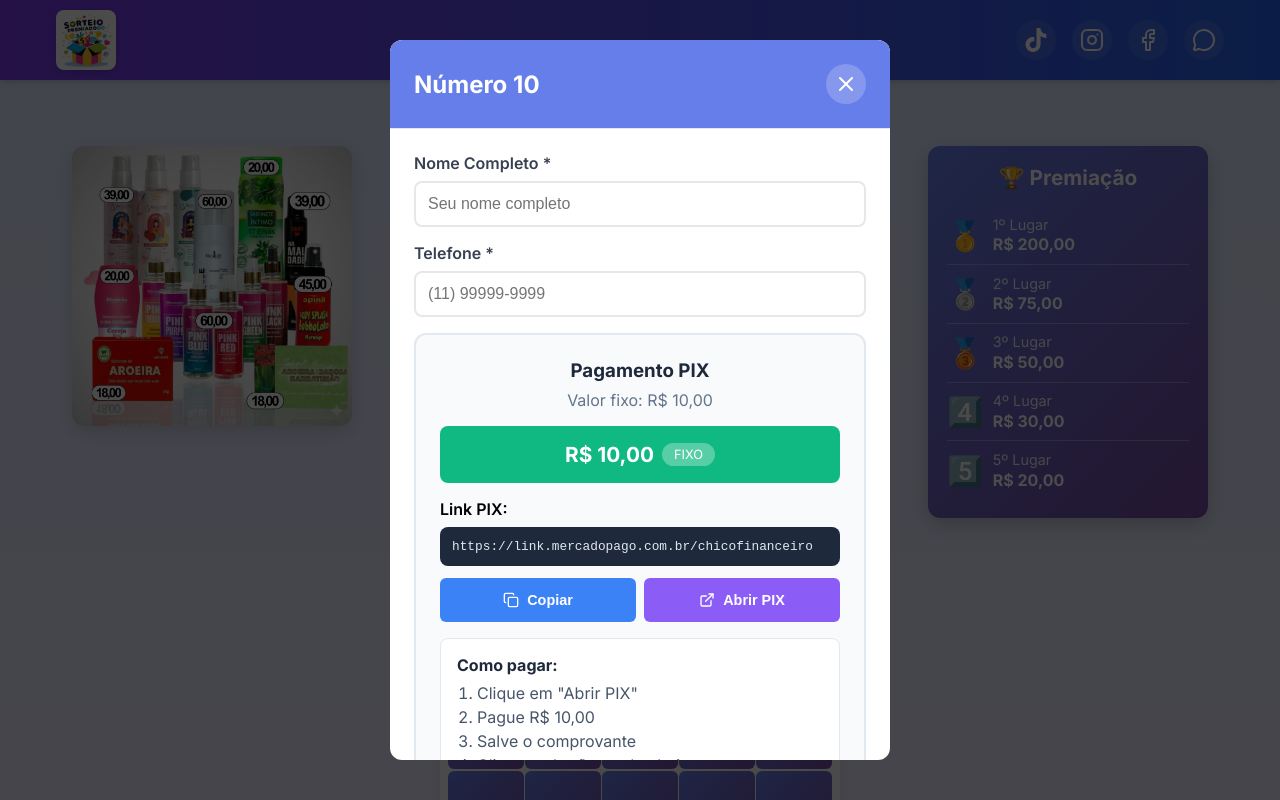
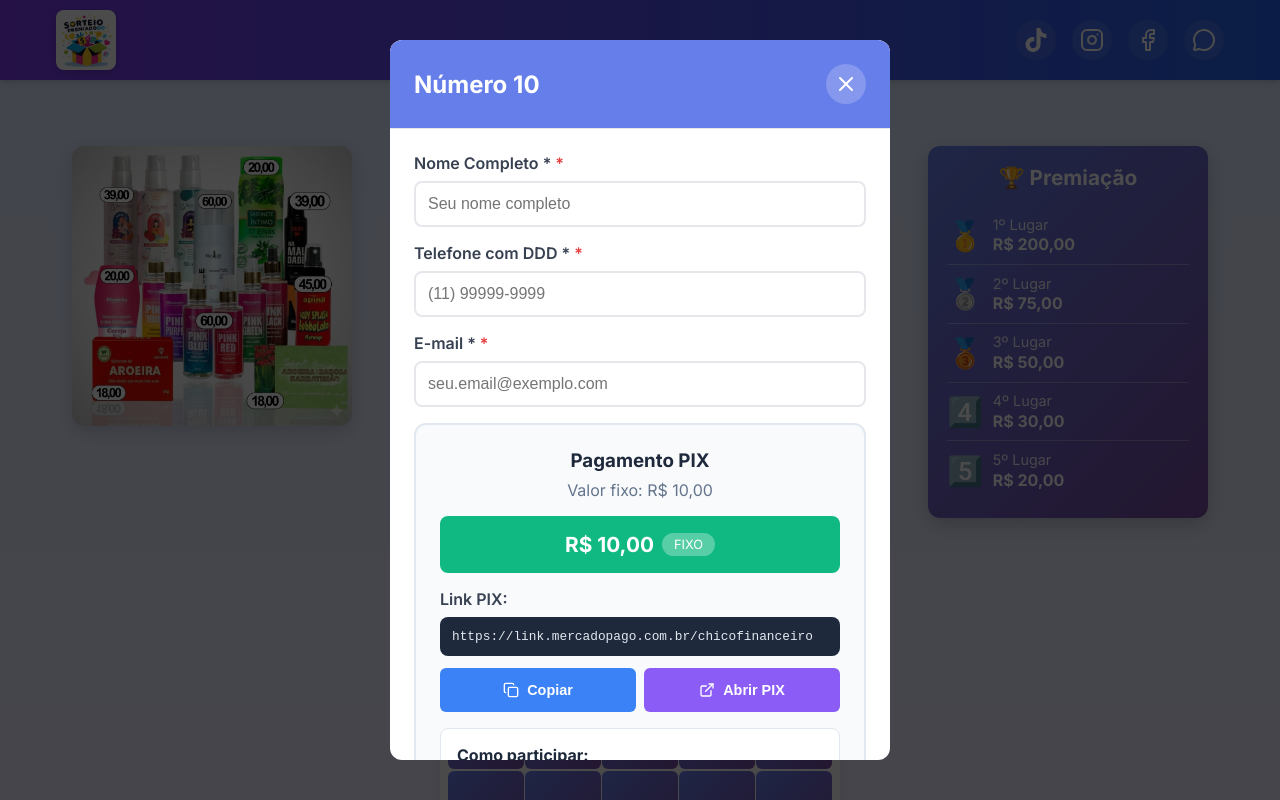
Before and after one commit to MateusHenriqDaSilva/sorteiopremiadooo, a Next.js app: page / in a window 1280 px wide. Both pictures are taken after a click on the button "10". Built offline with nearby package versions, Linux system fonts and the light colour scheme.

Commit message:
first commit

```diff
--- a/src/components/NumberModal.tsx
+++ b/src/components/NumberModal.tsx
@@ -13,40 +13,80 @@ interface NumberModalProps {
 export default function NumberModal({ isOpen, onClose, selectedNumber }: NumberModalProps) {
   const [formData, setFormData] = useState({
     nomeCompleto: '',
-    telefone: ''
+    telefone: '',
+    email: ''
   })
   const [copied, setCopied] = useState(false)
 
-  const whatsappNumber = "14981706898"
   const pixLink = "https://link.mercadopago.com.br/chicofinanceiro"
-  const valorFixo = 10.00 // Mudado para número
+  const valorFixo = 10.00
 
   // Função para formatar o valor para exibição
   const formatarValor = (valor: number) => {
     return valor.toFixed(2).replace('.', ',')
   }
 
+  // Função para validar email
+  const isValidEmail = (email: string) => {
+    const emailRegex = /^[^\s@]+@[^\s@]+\.[^\s@]+$/
+    return emailRegex.test(email)
+  }
+
+  // Função para validar telefone (formato brasileiro)
+  const isValidPhone = (phone: string) => {
+    const phoneRegex = /^\(\d{2}\) \d{4,5}-\d{4}$/
+    return phoneRegex.test(phone)
+  }
+
+  // Função para formatar telefone
+  const formatPhone = (value: string) => {
+    const numbers = value.replace(/\D/g, '')
+    if (numbers.length <= 10) {
+      return numbers.replace(/(\d{2})(\d{4})(\d{0,4})/, '($1) $2-$3')
+    } else {
+      return numbers.replace(/(\d{2})(\d{5})(\d{0,4})/, '($1) $2-$3')
+    }
+  }
+
   const handleSubmit = (e: React.FormEvent) => {
     e.preventDefault()
 
-    if (!formData.nomeCompleto || !formData.telefone) {
-      alert('Preencha todos os campos.')
+    if (!formData.nomeCompleto || !formData.telefone || !formData.email) {
+      alert('Preencha todos os campos obrigatórios.')
       return
     }
 
-    const message = `INSCRIÇÃO NO SORTEIO\n\nNome: ${formData.nomeCompleto}\nTelefone: ${formData.telefone}\nNúmero: ${selectedNumber}\n\nPIX: R$ ${formatarValor(valorFixo)}\nLink: ${pixLink}`
-    const whatsappUrl = `https://wa.me/${whatsappNumber}?text=${encodeURIComponent(message)}`
+    if (!isValidEmail(formData.email)) {
+      alert('Por favor, insira um e-mail válido.')
+      return
+    }
 
-    window.open(whatsappUrl, '_blank')
+    if (!isValidPhone(formData.telefone)) {
+      alert('Por favor, insira um telefone válido com DDD.')
+      return
+    }
+
+    // Aqui você pode adicionar a lógica para salvar os dados
+    // ou enviar para um backend, sem abrir o WhatsApp
+
+    alert('Inscrição realizada com sucesso! Faça o pagamento PIX para confirmar sua participação.')
     onClose()
   }
 
   const handleInputChange = (e: React.ChangeEvent<HTMLInputElement>) => {
     const { name, value } = e.target
-    setFormData(prev => ({
-      ...prev,
-      [name]: value
-    }))
+
+    if (name === 'telefone') {
+      setFormData(prev => ({
+        ...prev,
+        [name]: formatPhone(value)
+      }))
+    } else {
+      setFormData(prev => ({
+        ...prev,
+        [name]: value
+      }))
+    }
   }
 
   const copyPixLink = async () => {
@@ -69,6 +109,13 @@ export default function NumberModal({ isOpen, onClose, selectedNumber }: NumberM
   const openPixLink = () => {
     window.open(pixLink, '_blank')
   }
+
+  // Verificar se todos os campos estão preenchidos e válidos
+  const isFormValid = formData.nomeCompleto &&
+                     formData.telefone &&
+                     formData.email &&
+                     isValidEmail(formData.email) &&
+                     isValidPhone(formData.telefone)
 
   if (!isOpen) return null
 
@@ -94,11 +141,12 @@ export default function NumberModal({ isOpen, onClose, selectedNumber }: NumberM
                 onChange={handleInputChange}
                 className={styles.input}
                 placeholder="Seu nome completo"
+                maxLength={100}
               />
             </div>
 
             <div className={styles.formGroup}>
-              <label>Telefone *</label>
+              <label>Telefone com DDD *</label>
               <input
                 type="tel"
                 name="telefone"
@@ -107,7 +155,28 @@ export default function NumberModal({ isOpen, onClose, selectedNumber }: NumberM
                 onChange={handleInputChange}
                 className={styles.input}
                 placeholder="(11) 99999-9999"
+                maxLength={15}
               />
+              {formData.telefone && !isValidPhone(formData.telefone) && (
+                <span className={styles.errorText}>Formato: (DDD) 9XXXX-XXXX</span>
+              )}
+            </div>
+
+            <div className={styles.formGroup}>
+              <label>E-mail *</label>
+              <input
+                type="email"
+                name="email"
+                required
+                value={formData.email}
+                onChange={handleInputChange}
+                className={styles.input}
+                placeholder="seu.email@exemplo.com"
+                maxLength={100}
+              />
+              {formData.email && !isValidEmail(formData.email) && (
+                <span className={styles.errorText}>Digite um e-mail válido</span>
+              )}
             </div>
 
             <div className={styles.pixArea}>
@@ -137,27 +206,28 @@ export default function NumberModal({ isOpen, onClose, selectedNumber }: NumberM
               </div>
 
               <div className={styles.instructions}>
-                <h4>Como pagar:</h4>
+                <h4>Como participar:</h4>
                 <ol>
+                  <li>Preencha seus dados acima</li>
                   <li>Clique em "Abrir PIX"</li>
                   <li>Pague R$ {formatarValor(valorFixo)}</li>
                   <li>Salve o comprovante</li>
-                  <li>Clique no botão verde abaixo</li>
+                  <li>Clique em "Finalizar Compra"</li>
                 </ol>
               </div>
             </div>
 
             <div className={styles.alert}>
-              <p><strong>Importante:</strong> Confirme o pagamento via WhatsApp.</p>
+              <p><strong>Importante:</strong> Sua inscrição só será confirmada após o pagamento.</p>
             </div>
 
             <button
               type="submit"
-              className={styles.whatsappBtn}
-              disabled={!formData.nomeCompleto || !formData.telefone}
+              className={styles.finishButton}
+              disabled={!isFormValid}
             >
               <MessageCircle size={20} />
-              Enviar para WhatsApp
+              Finalizar Compra
             </button>
           </form>
         </div>
--- a/src/styles/NumberModal.module.css
+++ b/src/styles/NumberModal.module.css
@@ -55,6 +55,12 @@
   cursor: pointer;
   color: white;
   flex-shrink: 0; /* Impede que o botão encolha */
+  transition: all 0.3s ease;
+}
+
+.closeButton:hover {
+  background: rgba(255, 255, 255, 0.3);
+  transform: scale(1.1);
 }
 
 .content {
@@ -71,6 +77,7 @@
   display: flex;
   flex-direction: column;
   gap: 0.5rem;
+  position: relative;
 }
 
 .formGroup label {
@@ -85,11 +92,30 @@
   font-size: 1rem;
   width: 100%;
   box-sizing: border-box; /* IMPORTANTE: inclui padding na largura */
+  transition: all 0.3s ease;
 }
 
 .input:focus {
   outline: none;
   border-color: #667eea;
+  box-shadow: 0 0 0 3px rgba(102, 126, 234, 0.1);
+}
+
+.input:invalid:not(:focus):not(:placeholder-shown) {
+  border-color: #e53e3e;
+}
+
+.input:valid:not(:focus):not(:placeholder-shown) {
+  border-color: #48bb78;
+}
+
+/* Mensagens de erro */
+.errorText {
+  color: #e53e3e;
+  font-size: 0.8rem;
+  margin-top: 0.25rem;
+  display: block;
+  font-weight: 500;
 }
 
 .pixArea {
@@ -142,6 +168,7 @@
   display: block;
   font-weight: 600;
   margin-bottom: 0.5rem;
+  color: #374151;
 }
 
 .pixLinkBox code {
@@ -170,14 +197,15 @@
   align-items: center;
   justify-content: center;
   gap: 0.5rem;
-  padding: 0.75rem 1rem; /* Aumentado para mobile */
+  padding: 0.75rem 1rem;
   border: none;
   border-radius: 6px;
   font-size: 0.9rem;
   font-weight: 600;
   cursor: pointer;
   flex: 1;
-  min-height: 44px; /* Tamanho mínimo para touch */
+  min-height: 44px;
+  transition: all 0.3s ease;
 }
 
 .copyBtn {
@@ -185,9 +213,19 @@
   color: white;
 }
 
+.copyBtn:hover {
+  background: #2563eb;
+  transform: translateY(-1px);
+}
+
 .openBtn {
   background: #8b5cf6;
   color: white;
+}
+
+.openBtn:hover {
+  background: #7c3aed;
+  transform: translateY(-1px);
 }
 
 .instructions {
@@ -210,6 +248,7 @@
 
 .instructions li {
   margin-bottom: 0.25rem;
+  line-height: 1.4;
 }
 
 .alert {
@@ -223,9 +262,11 @@
   margin: 0;
   color: #92400e;
   font-size: 0.9rem;
+  line-height: 1.4;
 }
 
-.whatsappBtn {
+/* Botão Finalizar Compra */
+.finishButton {
   display: flex;
   align-items: center;
   justify-content: center;
@@ -239,20 +280,46 @@
   font-size: 1rem;
   font-weight: 600;
   cursor: pointer;
-  min-height: 50px; /* Tamanho bom para touch */
+  transition: all 0.3s ease;
+  min-height: 50px;
 }
 
-.whatsappBtn:disabled {
+.finishButton:not(:disabled):hover {
+  background: #128c7e;
+  transform: translateY(-2px);
+  box-shadow: 0 4px 12px rgba(37, 211, 102, 0.4);
+}
+
+.finishButton:disabled {
   background: #9ca3af;
   cursor: not-allowed;
+  transform: none;
+  box-shadow: none;
+}
+
+/* Indicadores de validação */
+.validationIndicator {
+  position: absolute;
+  right: 12px;
+  top: 50%;
+  transform: translateY(-50%);
+  font-size: 1.2rem;
+}
+
+.validIndicator {
+  color: #48bb78;
+}
+
+.invalidIndicator {
+  color: #e53e3e;
 }
 
 /* MOBILE FIRST APPROACH */
 @media (max-width: 768px) {
   .overlay {
     padding: 0.5rem;
-    align-items: flex-start; /* Começa do topo no mobile */
-    padding-top: 2rem; /* Espaço para status bar */
+    align-items: flex-start;
+    padding-top: 2rem;
   }
 
   .modal {
@@ -289,11 +356,15 @@
   }
 
   .buttons {
-    flex-direction: column; /* Botões empilhados no mobile */
+    flex-direction: column;
   }
 
   .copyBtn, .openBtn {
     width: 100%;
+  }
+
+  .form {
+    gap: 0.875rem;
   }
 }
 
@@ -340,6 +411,17 @@
   .alert {
     padding: 0.875rem;
   }
+
+  .input {
+    padding: 0.625rem;
+    font-size: 0.9rem;
+  }
+
+  .finishButton {
+    padding: 0.875rem;
+    font-size: 0.9rem;
+    min-height: 45px;
+  }
 }
 
 /* Para telas muito pequenas */
@@ -348,19 +430,59 @@
     font-size: 1.1rem;
   }
 
-  .input {
-    padding: 0.625rem;
-    font-size: 0.9rem;
-  }
-
   .pixValue {
     font-size: 1rem;
     flex-direction: column;
     gap: 0.25rem;
   }
 
-  .whatsappBtn {
-    padding: 0.875rem;
-    font-size: 0.9rem;
+  .formGroup {
+    gap: 0.375rem;
+  }
+
+  .errorText {
+    font-size: 0.75rem;
+  }
+
+  .copyBtn, .openBtn {
+    padding: 0.625rem 0.875rem;
+    font-size: 0.85rem;
+    min-height: 40px;
   }
 }
+
+/* Animações */
+@keyframes fadeIn {
+  from {
+    opacity: 0;
+    transform: scale(0.9);
+  }
+  to {
+    opacity: 1;
+    transform: scale(1);
+  }
+}
+
+.modal {
+  animation: fadeIn 0.3s ease-out;
+}
+
+/* Estados de foco melhorados */
+.input:focus {
+  transform: translateY(-1px);
+}
+
+/* Feedback visual para campos obrigatórios */
+.formGroup label::after {
+  content: " *";
+  color: #e53e3e;
+}
+
+/* Melhor espaçamento para lista de instruções */
+.instructions ol {
+  line-height: 1.6;
+}
+
+.instructions li {
+  margin-bottom: 0.5rem;
+}
```
